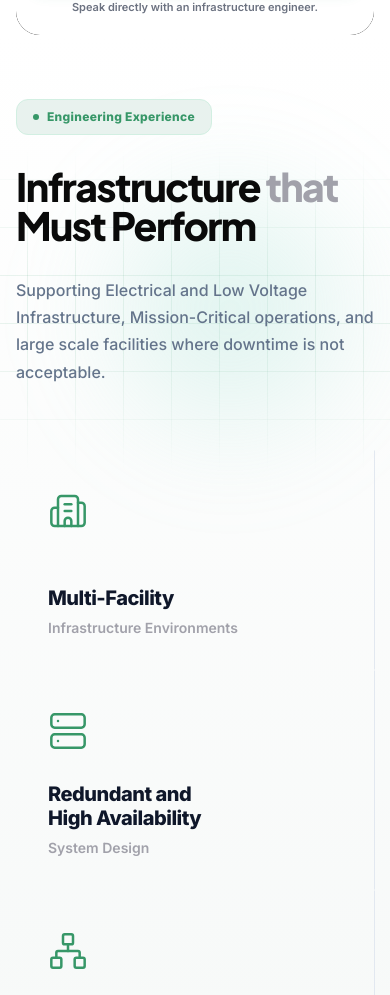
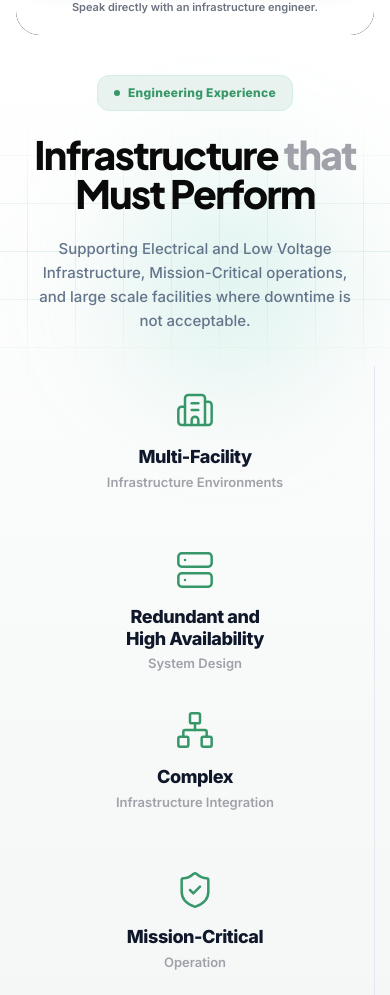
Before and after one commit to Yug210705/ILH_Engineering, a React (Vite) app: page / in a window 390 px wide. Shown: the part 573-1568 px from the top of the page. Built offline with nearby package versions, Linux system fonts and the light colour scheme; grey boxes are pictures that could not be loaded.

Commit message:
fix(layout): radically strip excess vertical section paddings and tighten margins mapping onto phone viewport breakpoints, coupled with enforced centralized text alignments

```diff
--- a/src/components/Experience.jsx
+++ b/src/components/Experience.jsx
@@ -33,7 +33,7 @@ export default function Experience() {
   ];
 
   return (
-    <section className="w-full bg-gradient-to-b from-white to-[#f4f7f6] pt-16 sm:pt-24 pb-12">
+    <section className="w-full bg-gradient-to-b from-white to-[#f4f7f6] pt-10 sm:pt-24 pb-8 sm:pb-12">
 
       {/* Top Section: Hero/Header area */}
       <div className="relative w-full z-10 flex flex-col items-center">
@@ -71,24 +71,24 @@ export default function Experience() {
           whileInView={{ opacity: 1, y: 0 }}
           viewport={{ once: true, margin: "-50px" }}
           transition={{ duration: 0.4, ease: "easeOut" }}
-          className="w-full max-w-[1600px] mx-auto px-4 sm:px-8 lg:px-12 relative z-10 pb-16 lg:pb-24"
+          className="w-full max-w-[1600px] mx-auto px-4 sm:px-8 lg:px-12 relative z-10 pb-8 sm:pb-16 lg:pb-24"
         >
-          <div className="flex flex-col md:flex-row justify-between items-start lg:items-center gap-8 md:gap-12">
+          <div className="flex flex-col md:flex-row justify-between items-center lg:items-center gap-6 md:gap-12">
             {/* Left Header */}
-            <div className="w-full md:flex-[1.5]">
-              <div className="inline-flex items-center gap-2 bg-[#e8f2ee] text-brand-green px-4 py-2 rounded-xl text-[12px] font-[800] tracking-wide border border-[#d2efe2] mb-6">
+            <div className="w-full md:flex-[1.5] flex flex-col items-center md:items-start text-center md:text-left">
+              <div className="inline-flex items-center gap-2 bg-[#e8f2ee] text-brand-green px-4 py-2 rounded-xl text-[12px] font-[800] tracking-wide border border-[#d2efe2] mb-4 sm:mb-6 mx-auto md:mx-0">
                 <div className="w-1.5 h-1.5 rounded-full bg-brand-green"></div>
                 Engineering Experience
               </div>
 
-              <h2 style={{ fontFamily: "'Plus Jakarta Sans', sans-serif" }} className="text-[clamp(32px,10vw,72px)] font-[800] leading-[1.0] tracking-[-0.04em] text-[#0a0a0a] mt-2 break-words whitespace-normal pr-2">
+              <h2 style={{ fontFamily: "'Plus Jakarta Sans', sans-serif" }} className="text-[clamp(32px,10vw,72px)] font-[800] leading-[1.0] tracking-[-0.04em] text-[#0a0a0a] mt-2 break-words whitespace-normal px-2 md:px-0 text-center md:text-left">
                 Infrastructure <span className="text-[#a1a1aa] font-[800]">that</span><br/>Must Perform
               </h2>
             </div>
 
             {/* Right Paragraph */}
-            <div className="w-full md:flex-1 md:mt-16 lg:mt-24 max-w-[500px]">
-              <p className="text-[#64748b] text-[16px] lg:text-[18px] leading-[1.7] font-medium">
+            <div className="w-full md:flex-1 md:mt-16 lg:mt-24 max-w-[500px] text-center md:text-left mt-0">
+              <p className="text-[#64748b] text-[15px] sm:text-[16px] lg:text-[18px] leading-[1.6] sm:leading-[1.7] font-[500] px-4 md:px-0">
                 Supporting Electrical and Low Voltage Infrastructure, Mission-Critical operations, and large scale facilities where downtime is not acceptable.
               </p>
             </div>
@@ -120,7 +120,7 @@ export default function Experience() {
                   visible: { opacity: 1, y: 0, transition: { duration: 0.35, ease: "easeOut" } }
                 }}
                 key={card.id}
-                className="relative z-10 w-full min-h-[220px] sm:min-h-[260px]"
+                className="relative z-10 w-full min-h-[160px] sm:min-h-[260px]"
                 onMouseEnter={() => setActiveCard(index)}
                 onMouseLeave={() => setActiveCard(null)}
               >
@@ -134,13 +134,13 @@ export default function Experience() {
                     }
                   `}
                 >
-                  <div className={`transition-all duration-300 ${isActive ? 'mt-12 sm:mt-14' : 'mt-10 sm:mt-12'}`}>
+                  <div className={`transition-all duration-300 flex items-center md:items-start justify-center md:justify-start ${isActive ? 'mt-8 sm:mt-14' : 'mt-6 sm:mt-12'}`}>
                     <ActIcon size={40} className="text-brand-green" strokeWidth={1.5} />
                   </div>
 
-                  <div className={`mt-auto whitespace-pre-line transition-all duration-300 ${isActive ? 'mb-10 sm:mb-12' : 'mb-8 sm:mb-10'}`}>
-                    <h3 className="font-[800] text-[20px] sm:text-[22px] tracking-tight text-[#0f172a] leading-[1.2]">{card.title}</h3>
-                    <p className="text-[#a1a1aa] text-[14px] mt-2 font-semibold leading-snug">{card.subtitle}</p>
+                  <div className={`mt-4 md:mt-auto whitespace-pre-line transition-all duration-300 text-center md:text-left ${isActive ? 'mb-6 sm:mb-12' : 'mb-6 sm:mb-10'}`}>
+                    <h3 className="font-[800] text-[18px] sm:text-[20px] lg:text-[22px] tracking-tight text-[#0f172a] leading-[1.2]">{card.title}</h3>
+                    <p className="text-[#a1a1aa] text-[13px] sm:text-[14px] mt-1.5 sm:mt-2 font-[600] leading-snug">{card.subtitle}</p>
                   </div>
                 </div>
               </motion.div>
--- a/src/components/Philosophy.jsx
+++ b/src/components/Philosophy.jsx
@@ -36,7 +36,7 @@ export default function Philosophy() {
   );
 
   return (
-    <section ref={sectionRef} className="w-full relative bg-gradient-to-b from-white via-[#f4f7f6] to-[#f4f7f6] pt-28 pb-16 overflow-hidden">
+    <section ref={sectionRef} className="w-full relative bg-gradient-to-b from-white via-[#f4f7f6] to-[#f4f7f6] pt-16 sm:pt-28 pb-10 sm:pb-16 overflow-hidden">
 
       {/* Background Vignette Grid - Restored for local depth with ultra-smooth radial mask */}
       <div className="absolute inset-0 z-0 flex items-center justify-center pointer-events-none w-full max-w-[100vw]">
@@ -64,18 +64,18 @@ export default function Philosophy() {
       >
 
         {/* Tag */}
-        <div className="inline-flex items-center gap-2 bg-[#e8f2ee] text-brand-green px-4 py-2 rounded-[14px] text-[14px] font-bold tracking-wide border border-[#d2efe2] mb-8 shadow-sm shadow-[#379768]/10">
+        <div className="inline-flex items-center gap-2 bg-[#e8f2ee] text-brand-green px-4 py-2 rounded-[14px] text-[13px] sm:text-[14px] font-bold tracking-wide border border-[#d2efe2] mb-6 sm:mb-8 shadow-sm shadow-[#379768]/10">
           <div className="w-[6px] h-[6px] rounded-full bg-brand-green mb-[1px]"></div>
           Our Engineering Philosophy
         </div>
 
         {/* Heading */}
-        <h2 style={{ fontFamily: "'Plus Jakarta Sans', sans-serif" }} className="text-[34px] sm:text-[52px] lg:text-[72px] font-[800] leading-[1.0] tracking-[-0.04em] text-[#0a0a0a] text-center max-w-[1200px] mb-8">
+        <h2 style={{ fontFamily: "'Plus Jakarta Sans', sans-serif" }} className="text-[28px] sm:text-[52px] lg:text-[72px] font-[800] leading-[1.05] tracking-[-0.04em] text-[#0a0a0a] text-center max-w-[1200px] mb-4 sm:mb-8 px-4">
           Reliability Is Not Luck. <br className="hidden md:block"/> It Is Engineered.
         </h2>
 
         {/* Paragraph */}
-        <p className="text-[#64748b] text-[16px] md:text-[18px] xl:text-[20px] leading-[1.7] font-medium text-center max-w-[1000px] mb-12 mix-blend-multiply">
+        <p className="text-[#64748b] text-[15px] sm:text-[16px] md:text-[18px] xl:text-[20px] leading-[1.7] font-medium text-center max-w-[1000px] mb-8 sm:mb-12 mix-blend-multiply px-4">
           At ILH Engineering, infrastructure is designed as an integrated system.<br className="hidden md:block"/>
           Electrical power, communications networks, life-safety systems, & operational technologies<br className="hidden lg:block"/>
           must work together under failure conditions. At the lowest cost possible.
@@ -83,7 +83,7 @@ export default function Philosophy() {
       </motion.div>
 
       {/* Graphic Container */}
-      <div className="relative w-full pb-12">
+      <div className="relative w-full pb-4 sm:pb-12">
         <div className="relative w-full aspect-[1200/600] max-w-[1400px] mx-auto mt-6 pointer-events-auto sm:px-12">
 
           <svg viewBox="0 100 1200 600" className="absolute inset-0 w-full h-full z-0 overflow-visible pointer-events-none">
@@ -159,8 +159,8 @@ export default function Philosophy() {
       </div>
 
       {/* Bottom Text and CTA */}
-      <div className="w-full max-w-[1600px] mx-auto px-4 sm:px-8 lg:px-12 flex flex-col items-center mt-12">
-        <p className="text-[#64748b] text-[16px] md:text-[17px] font-medium text-center max-w-[800px] mb-8 mix-blend-multiply">
+      <div className="w-full max-w-[1600px] mx-auto px-4 sm:px-8 lg:px-12 flex flex-col items-center mt-6 sm:mt-12">
+        <p className="text-[#64748b] text-[15px] sm:text-[16px] md:text-[17px] font-medium text-center max-w-[800px] mb-6 sm:mb-8 mix-blend-multiply px-2">
           Our approach prioritizes redundancy, system integration, and disciplined infrastructure <br className="hidden md:block"/>
           planning to ensure critical operations remain online when disruption occurs.
         </p>
```
Also changed, not shown: src/components/DesignRisk.jsx (+10 -10 lines), src/components/ProjectExperience.jsx (+8 -8 lines).
